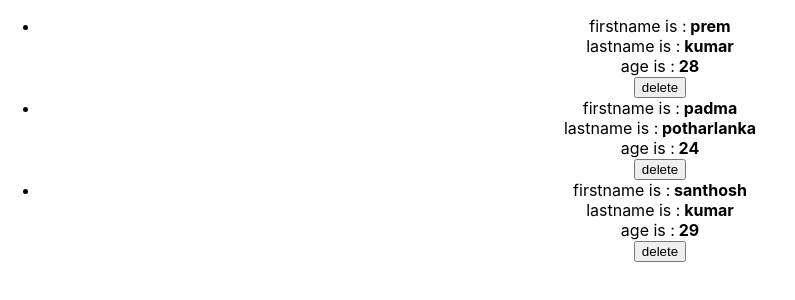
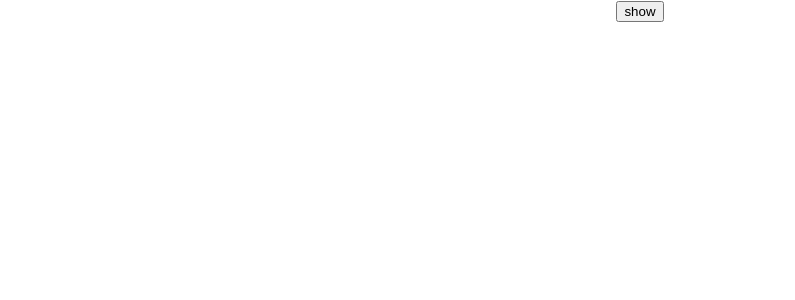
Before and after one commit to UI-developer-kumar/ReactJs-useState-Hook.1, a React (Create React App) app: page / in a window 1280 px wide. Shown: the top 300 px of the page, without its empty margins (0-795 px from the left). Built offline with nearby package versions, Linux system fonts and the light colour scheme.

Commit message:
first commit

```diff
--- a/src/2-useState-hook-2.jsx
+++ /dev/null
@@ -1,89 +0,0 @@
-import React, { useState } from "react";
-
-const Index = () => {
-
-    const tempArray = [
-        {
-            id : "sfsfdfw",
-            firstName : "prem",
-            lastName : "kumar",
-            age : 28
-        },
-        {
-            id :"fsfafs",
-            firstName : "padma",
-            lastName : "potharlanka",
-            age : 24
-        },
-        {
-            id: "fsfjioafj",
-            firstName : "santhosh",
-            lastName : "kumar",
-            age : 29
-        }
-    ]
-
-    // const intialObj = {
-    //     firstName : "prem",
-    //     lastName : "kumar",
-    //     age : 28
-    // }
-
-    const [data, setData] = useState(tempArray);
-
-    // function obj () {
-    //     return {
-    //     firstName : "prem",
-    //     lastName : "kumar",
-    //     age : 28
-    //     }
-    // }
-
-    // const clickHandle = () => {
-    //     setData({
-    //         ...data,
-    //         firstName : "padma"
-    //     })
-    // }
-
-    // const clickHandleLast = () => {
-    //     setData({
-    //         ...data,
-    //         lastName : "potharlanka"
-    //     })
-    // }
-
-    // const changeAge = () => {
-    //     setData ({
-    //         ...data,
-    //         age : 24
-    //     })
-    // }
-
-    const deleteItem = (commingId) => {
-        const filterData = data.filter((eachItem) => {
-            return eachItem.id !== commingId;
-        })
-        setData(filterData)
-        console.log(filterData);
-    }
-    return (
-        <main>
-            <ul>
-            {
-            data.map((eachItem, Index) => {
-                const {firstName, lastName, age, id} = eachItem;
-                return <li key={Index}>
-                    <div>firstname is :<strong> {firstName}</strong></div>
-                    <div>lastname is :<strong> {lastName}</strong></div>
-                    <div>age is :<strong> {age}</strong></div>
-                    <button onClick={() =>deleteItem(id)}>delete</button>
-                </li>
-            })
-        }
-        </ul>
-        </main>
-    )
-}
-
-export default Index;
--- /dev/null
+++ b/src/3-useState-exaple-1.js
@@ -0,0 +1,22 @@
+import React, { useState } from "react";
+
+const Example = () => {
+
+    const [show, setShow] = useState(false);
+
+    const handleChange = () => {
+        setShow(!show)
+    }
+
+    return(
+        <div>
+            <button onClick={handleChange}>{show ? "hide" : "show"}</button>
+            {
+                show &&
+                <p>lorem fkljarwjisjfs fkslajfiaje fnsfneif fsnfklsfkljeivx sdfsdweijffj</p>
+            }
+        </div>
+    )
+}
+
+export default Example;
--- a/src/App.js
+++ b/src/App.js
@@ -1,27 +1,11 @@
-import React, {useState} from "react";
-import Index from "./2-useState-hook-2";
+import React from "react";
+import Example from "./3-useState-exaple-1";
 
 
-function App() {
-
-  // const [count, setCount] = useState(0)
-
-  // const decrementCount = () => {
-  //   setCount((prevCount) => prevCount - 1)
-  //   setCount((prevCount) => prevCount - 1)
-  // }
-
-  // const incrementCount = () => {
-  //   setCount((prevCount) => prevCount + 1)
-  //   setCount((prevCount) => prevCount + 1)
-  // }
+const  App = () => {
   return (
     <div className="container">
-      {/* <button onClick={decrementCount}>-</button>
-      <span>{count}</span>
-      <button onClick={incrementCount}>+</button> */}
-
-      <Index />
+      <Example />
     </div>
   );
 }
```
